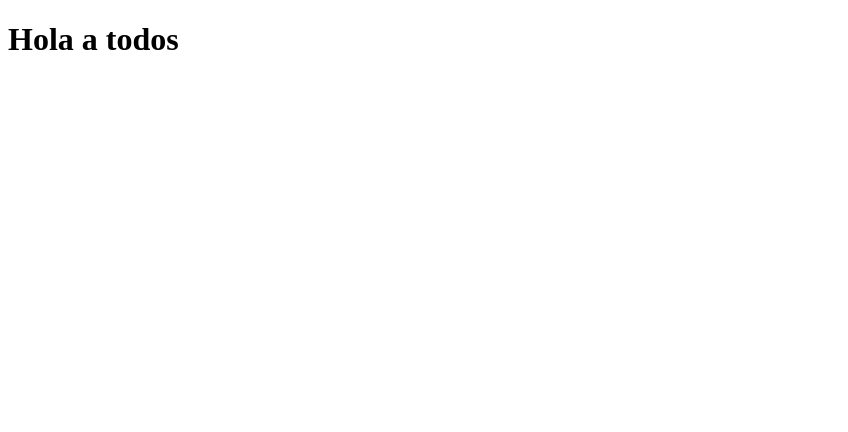
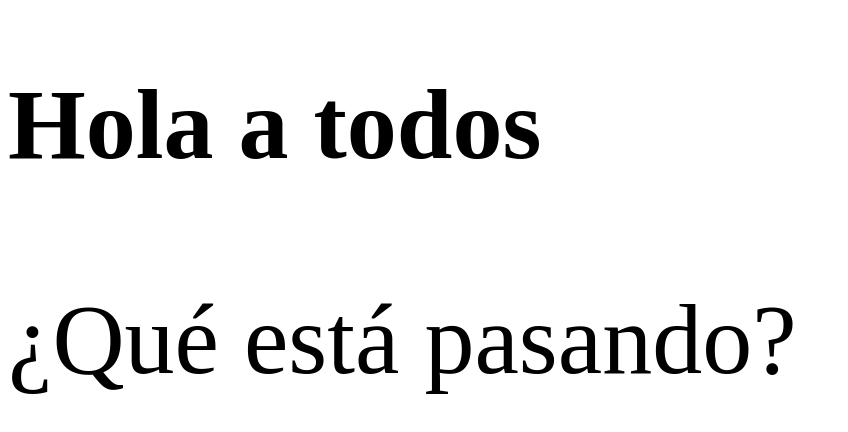
Before and after one commit to ionunz/edinba-colab-1019, a plain HTML site: page index.html in a window 1280 px wide. Shown: the whole page, without its empty margins (0-848 px from the left). Drawn offline with Linux system fonts and the light colour scheme.

Commit message:
Agregue estilos pero esto es un caos

```diff
--- a/index.html
+++ b/index.html
@@ -4,9 +4,11 @@
     <meta charset="UTF-8">
     <meta name="viewport" content="width=device-width, initial-scale=1.0">
     <meta http-equiv="X-UA-Compatible" content="ie=edge">
+    <link rel="stylesheet" href="style.css">
     <title>Entre todos</title>
 </head>
 <body>
     <h1>Hola a todos</h1>
+    <p>¿Qué está pasando?</p>
 </body>
 </html>
--- /dev/null
+++ b/style.css
@@ -0,0 +1,3 @@
+*{
+    font-size: 100px;
+}
```
